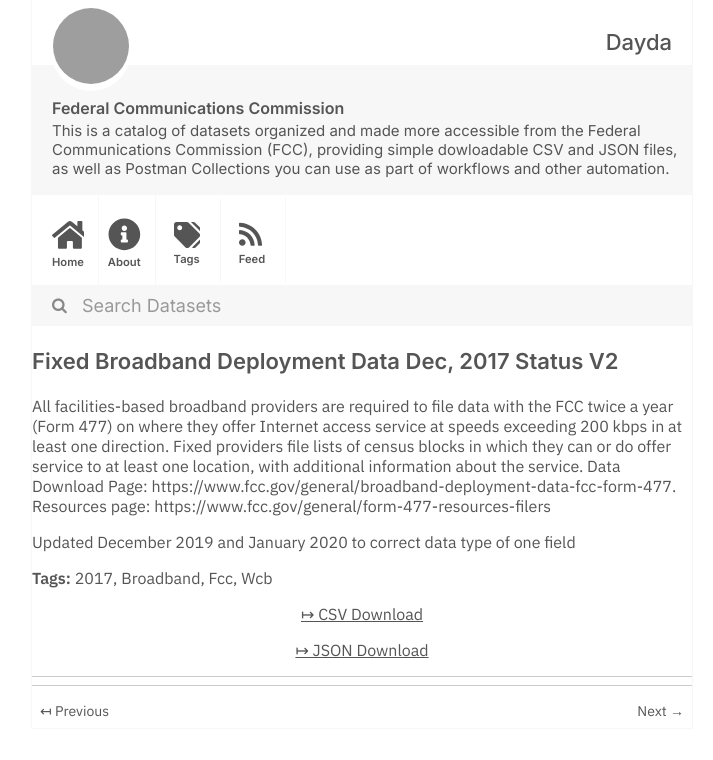
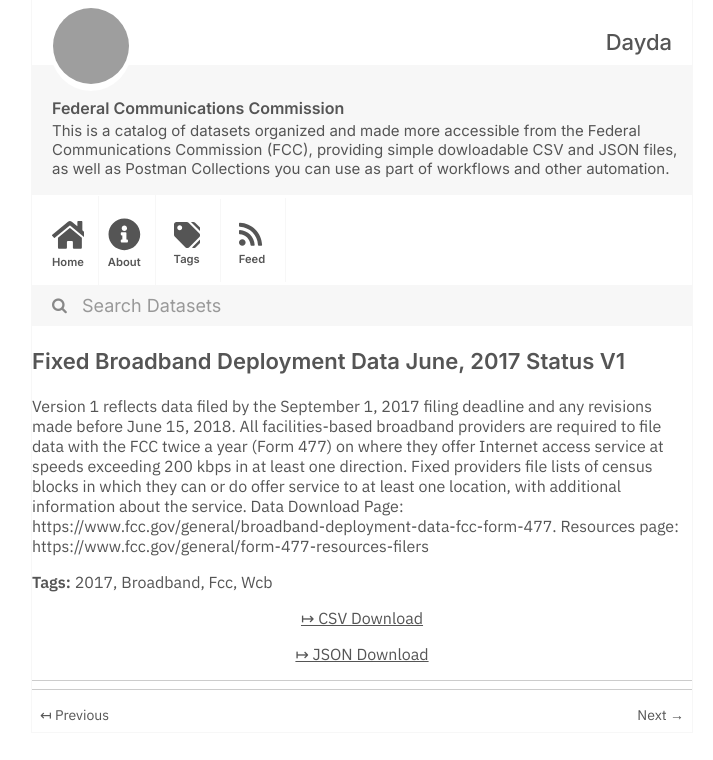
Before and after one commit to dayda-entities/federal-communications-commission, a Jekyll site: the page built from _posts/2020-11-12-fixed-broadband-deployment-dat.md, in a window 1280 px wide, cut to the strip 0-760 px from the top of the page. Shown: the whole strip, without its empty margins (278-991 px from the left). Built offline with Jekyll 4.4.1, drawn with Linux system fonts in a browser that asks for light colours; grey boxes are pictures that could not be loaded.

Commit message:
Publish Data

```diff
--- a/_posts/2020-11-12-fixed-broadband-deployment-dat.md
+++ b/_posts/2020-11-12-fixed-broadband-deployment-dat.md
@@ -1,7 +1,7 @@
 ---
-title: 'Fixed Broadband Deployment Data Dec, 2017 Status V2'
-created: '2020-11-12T13:20:26.144670'
-modified: '2021-04-21T20:05:44.748102'
+title: 'Fixed Broadband Deployment Data June, 2017 Status V1'
+created: '2020-11-12T13:20:17.408151'
+modified: '2021-04-21T20:04:47.302560'
 state: active
 type: dataset
 tags:
@@ -10,11 +10,9 @@ tags:
   - Fcc
   - Wcb
 groups: []
-csv_url: 'https://opendata.fcc.gov/api/views/pq3u-a6vs/rows.csv?accessType=DOWNLOAD'
-json_url: 'https://opendata.fcc.gov/api/views/pq3u-a6vs/rows.json?accessType=DOWNLOAD'
+csv_url: 'https://opendata.fcc.gov/api/views/9r8r-g7ut/rows.csv?accessType=DOWNLOAD'
+json_url: 'https://opendata.fcc.gov/api/views/9r8r-g7ut/rows.json?accessType=DOWNLOAD'
 layout: post
 
 ---
-All facilities-based broadband providers are required to file data with the FCC twice a year (Form 477) on where they offer Internet access service at speeds exceeding 200 kbps in at least one direction. Fixed providers file lists of census blocks in which they can or do offer service to at least one location, with additional information about the service. Data Download Page: https://www.fcc.gov/general/broadband-deployment-data-fcc-form-477. Resources page: https://www.fcc.gov/general/form-477-resources-filers
-
-Updated December 2019 and January 2020 to correct data type of one field
+Version 1 reflects data filed by the September 1, 2017 filing deadline and any revisions made before June 15, 2018. All facilities-based broadband providers are required to file data with the FCC twice a year (Form 477) on where they offer Internet access service at speeds exceeding 200 kbps in at least one direction. Fixed providers file lists of census blocks in which they can or do offer service to at least one location, with additional information about the service. Data Download Page: https://www.fcc.gov/general/broadband-deployment-data-fcc-form-477. Resources page: https://www.fcc.gov/general/form-477-resources-filers
```
